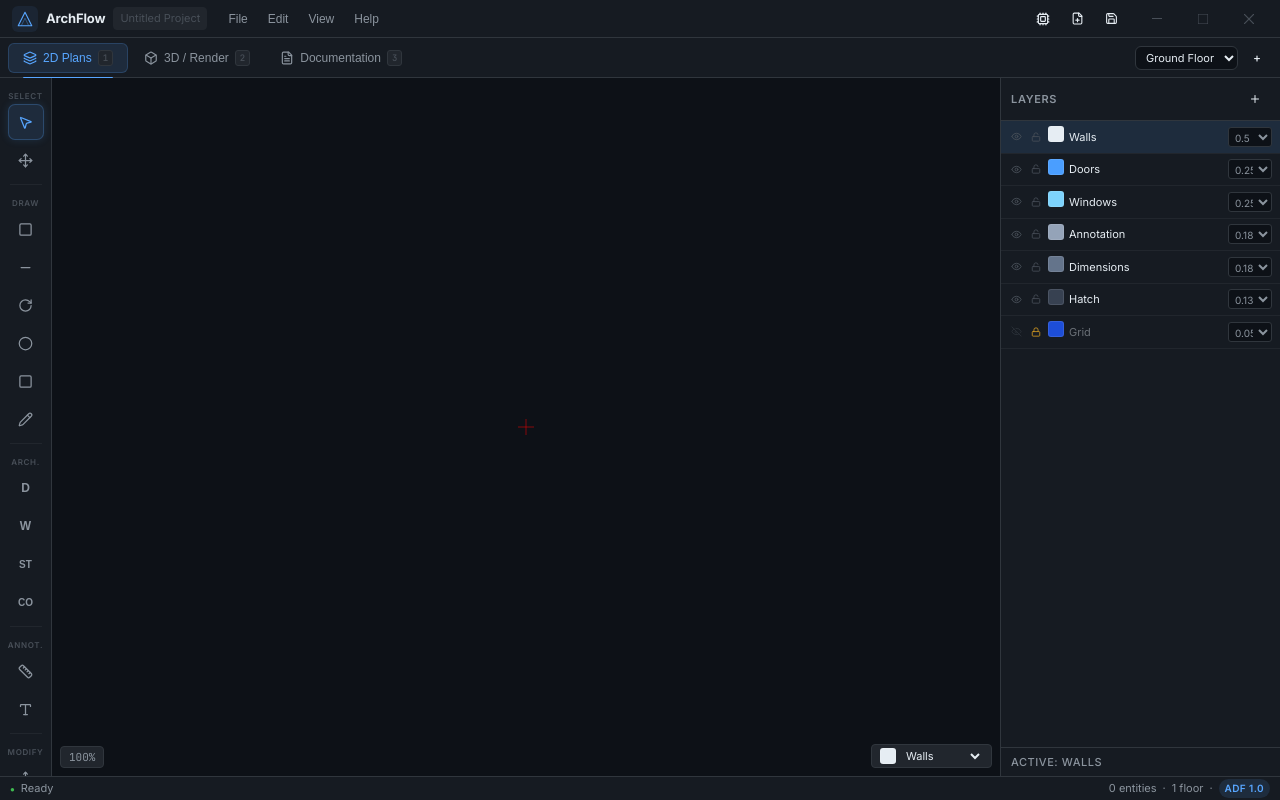
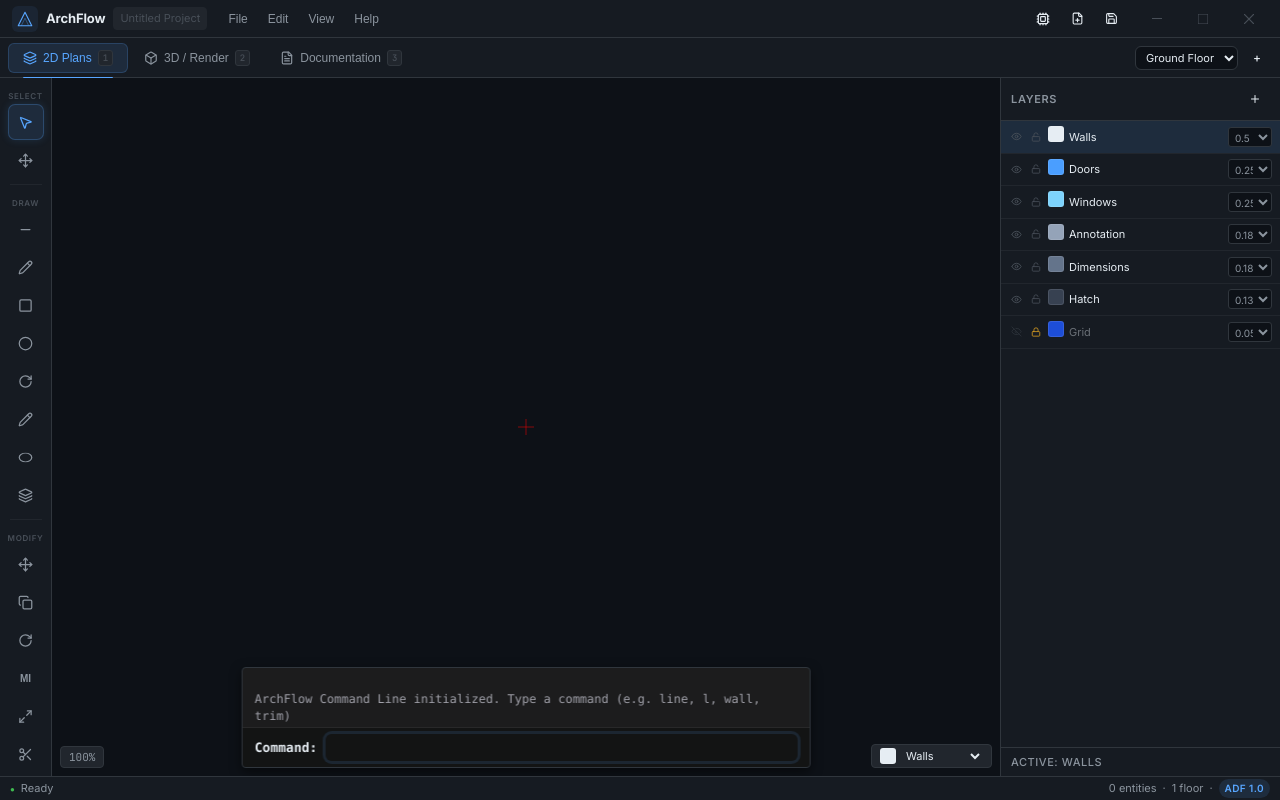
Before and after one commit to somebodyishere-kgp/ARCHITECHTURE, a React (Vite) app: page / in a window 1280 px wide. Built offline with nearby package versions, Linux system fonts and the light colour scheme.

Commit message:
feat: LibreCAD UI Expansion with 50+ tools and AutoCAD command line

```diff
--- a/src/tabs/PlansTab.css
+++ b/src/tabs/PlansTab.css
@@ -64,3 +64,63 @@
   display: flex; align-items: center; gap: 6px;
   font-size: 11px; color: var(--text-primary);
 }
+
+/* ─── AutoCAD Style Command Line ───────────────────────────────────────── */
+.autocad-command-line {
+  position: absolute;
+  bottom: 8px;
+  left: 50%;
+  transform: translateX(-50%);
+  width: 60%;
+  min-width: 400px;
+  max-width: 800px;
+  background: rgba(30,30,30,0.9);
+  border: 1px solid var(--border);
+  border-radius: 4px;
+  display: flex;
+  flex-direction: column;
+  box-shadow: 0 4px 12px rgba(0,0,0,0.5);
+  overflow: hidden;
+  backdrop-filter: blur(8px);
+  z-index: 100;
+}
+
+.command-history {
+  display: flex;
+  flex-direction: column;
+  justify-content: flex-end;
+  padding: 6px 12px 2px;
+  color: #a1a1aa;
+  font-family: 'Consolas', 'Courier New', monospace;
+  font-size: 12px;
+  line-height: 1.4;
+  height: 60px;
+  overflow-y: auto;
+  border-bottom: 1px solid rgba(255,255,255,0.05);
+}
+
+.command-input-row {
+  display: flex;
+  align-items: center;
+  padding: 6px 12px;
+  background: rgba(0,0,0,0.3);
+}
+
+.command-prompt {
+  color: var(--text-primary);
+  font-family: 'Consolas', 'Courier New', monospace;
+  font-size: 13px;
+  font-weight: 600;
+  margin-right: 8px;
+}
+
+.command-input {
+  flex: 1;
+  background: transparent;
+  border: none;
+  outline: none;
+  color: #58a6ff;
+  font-family: 'Consolas', 'Courier New', monospace;
+  font-size: 13px;
+  font-weight: 600;
+}
--- a/src/tabs/PlansTab.tsx
+++ b/src/tabs/PlansTab.tsx
@@ -11,10 +11,10 @@ import './PlansTab.css';
 
 type Tool =
   'select' | 'pan' |
-  'wall' | 'line' | 'arc' | 'circle' | 'polyline' | 'rectangle' |
-  'door' | 'window' | 'stair' | 'column' |
-  'dimension' | 'text' |
-  'move' | 'copy' | 'rotate' | 'offset' | 'trim' | 'extend' | 'mirror';
+  'wall' | 'line' | 'arc' | 'circle' | 'polyline' | 'rectangle' | 'spline' | 'ellipse' | 'hatch' |
+  'door' | 'window' | 'stair' | 'column' | 'slab' | 'roof' |
+  'dimension' | 'dim_align' | 'dim_rad' | 'text' | 'leader' |
+  'move' | 'copy' | 'rotate' | 'offset' | 'trim' | 'extend' | 'mirror' | 'scale' | 'fillet' | 'array' | 'explode';
 
 interface ToolGroup { label: string; tools: ToolDef[]; }
 interface ToolDef  { id: Tool; icon: React.ReactNode; label: string; shortcut?: string; }
@@ -25,28 +25,43 @@ const TOOL_GROUPS: ToolGroup[] = [
     { id: 'pan',    icon: <Move size={15}/>,          label: 'Pan',    shortcut: 'H' },
   ]},
   { label: 'Draw', tools: [
-    { id: 'wall',      icon: <Square size={15}/>,  label: 'Wall',      shortcut: 'W' },
     { id: 'line',      icon: <Minus size={15}/>,   label: 'Line',      shortcut: 'L' },
+    { id: 'polyline',  icon: <Pencil size={15}/>,  label: 'Polyline',  shortcut: 'PL' },
+    { id: 'rectangle', icon: <Square size={15}/>,  label: 'Rectangle', shortcut: 'REC' },
+    { id: 'circle',    icon: <Circle size={15}/>,  label: 'Circle',    shortcut: 'C' },
     { id: 'arc',       icon: <RotateCw size={15}/>,label: 'Arc',       shortcut: 'A' },
-    { id: 'circle',    icon: <Circle size={15}/>,  label: 'Circle',    shortcut: 'C' },
-    { id: 'rectangle', icon: <Square size={15}/>,  label: 'Rectangle', shortcut: 'R' },
-    { id: 'polyline',  icon: <Pencil size={15}/>,  label: 'Polyline',  shortcut: 'P' },
+    { id: 'spline',    icon: <Pencil size={15}/>,  label: 'Spline',    shortcut: 'SPL' },
+    { id: 'ellipse',   icon: <Circle size={15} style={{transform:'scaleY(0.7)'}}/>, label: 'Ellipse', shortcut: 'EL' },
+    { id: 'hatch',     icon: <LayersIcon size={15}/>, label: 'Hatch', shortcut: 'H' },
+  ]},
+  { label: 'Modify', tools: [
+    { id: 'move',    icon: <Move size={15}/>,      label: 'Move',     shortcut: 'M' },
+    { id: 'copy',    icon: <Copy size={15}/>,      label: 'Copy',     shortcut: 'CO' },
+    { id: 'rotate',  icon: <RotateCw size={15}/>,  label: 'Rotate',   shortcut: 'RO' },
+    { id: 'mirror',  icon: <span style={{fontSize:10,fontWeight:700}}>MI</span>, label: 'Mirror', shortcut: 'MI' },
+    { id: 'scale',   icon: <Maximize2 size={15}/>, label: 'Scale',    shortcut: 'SC' },
+    { id: 'trim',    icon: <Scissors size={15}/>,  label: 'Trim',     shortcut: 'TR' },
+    { id: 'extend',  icon: <span style={{fontSize:10,fontWeight:700}}>EX</span>, label: 'Extend', shortcut: 'EX' },
+    { id: 'offset',  icon: <span style={{fontSize:10,fontWeight:700}}>O</span>,  label: 'Offset', shortcut: 'O' },
+    { id: 'fillet',  icon: <span style={{fontSize:10,fontWeight:700}}>F</span>,  label: 'Fillet', shortcut: 'F' },
+    { id: 'array',   icon: <span style={{fontSize:10,fontWeight:700}}>AR</span>, label: 'Array',  shortcut: 'AR' },
+    { id: 'explode', icon: <span style={{fontSize:10,fontWeight:700}}>X</span>,  label: 'Explode',shortcut: 'X' },
   ]},
   { label: 'Arch.', tools: [
+    { id: 'wall',   icon: <Square size={15}/>, label: 'Wall',   shortcut: 'W' },
     { id: 'door',   icon: <span style={{fontSize:12,fontWeight:700}}>D</span>, label: 'Door',   shortcut: 'O' },
     { id: 'window', icon: <span style={{fontSize:12,fontWeight:700}}>W</span>, label: 'Window', shortcut: 'I' },
     { id: 'stair',  icon: <span style={{fontSize:10,fontWeight:700}}>ST</span>, label: 'Stair' },
     { id: 'column', icon: <span style={{fontSize:10,fontWeight:700}}>CO</span>, label: 'Column' },
+    { id: 'slab',   icon: <Square size={15} style={{transform:'scaleY(0.2)'}}/>, label: 'Slab/Floor' },
+    { id: 'roof',   icon: <span style={{fontSize:10,fontWeight:700}}>RF</span>, label: 'Roof' },
   ]},
   { label: 'Annot.', tools: [
-    { id: 'dimension', icon: <Ruler size={15}/>, label: 'Dimension', shortcut: 'N' },
+    { id: 'dimension', icon: <Ruler size={15}/>, label: 'Linear Dim', shortcut: 'DLI' },
+    { id: 'dim_align', icon: <Ruler size={15} style={{transform:'rotate(-15deg)'}}/>, label: 'Aligned', shortcut: 'DAL' },
+    { id: 'dim_rad',   icon: <Circle size={15}/>, label: 'Radius', shortcut: 'DRA' },
     { id: 'text',      icon: <Type size={15}/>,  label: 'Text',      shortcut: 'T' },
-  ]},
-  { label: 'Modify', tools: [
-    { id: 'move',   icon: <Move size={15}/>,      label: 'Move',   shortcut: 'M' },
-    { id: 'copy',   icon: <Copy size={15}/>,      label: 'Copy',   shortcut: 'CO' },
-    { id: 'rotate', icon: <RotateCw size={15}/>,  label: 'Rotate', shortcut: 'RO' },
-    { id: 'trim',   icon: <Scissors size={15}/>,  label: 'Trim',   shortcut: 'TR' },
+    { id: 'leader',    icon: <span style={{fontSize:10,fontWeight:700}}>LE</span>, label: 'Leader', shortcut: 'LE' },
   ]},
 ];
 
@@ -80,6 +95,10 @@ export default function PlansTab({ floor, layers, onFloorChange, onLayersChange,
   const [wallHeight, setWallHeight]     = useState(3000);
   const [selectedIds, setSelectedIds]   = useState<string[]>([]);
   const [zoom, setZoom]                 = useState(100); // percentage
+
+  // AutoCAD style command line state
+  const [commandText, setCommandText]   = useState('');
+  const [commandHistory, setCommandHistory] = useState<string[]>(['ArchFlow Command Line initialized. Type a command (e.g. line, l, wall, trim)']);
 
   // Convert screen → world coordinates (mm)
   const screenToWorld = useCallback((sx: number, sy: number, t: Transform): DrawingPoint => {
@@ -520,6 +539,40 @@ export default function PlansTab({ floor, layers, onFloorChange, onLayersChange,
     } catch (err) { onStatusChange(`DXF export error: ${err}`); }
   };
 
+  const handleCommandSubmit = (e: React.KeyboardEvent<HTMLInputElement>) => {
+    if (e.key === 'Enter' && commandText.trim()) {
+      const cmd = commandText.trim().toLowerCase();
+      setCommandHistory(prev => [...prev.slice(-4), `Command: ${cmd}`]);
+
+      const toolMap: Record<string, Tool> = {
+        'l': 'line', 'line': 'line',
+        'w': 'wall', 'wall': 'wall',
+        'c': 'circle', 'circle': 'circle',
+        'a': 'arc', 'arc': 'arc',
+        'm': 'move', 'move': 'move',
+        'co': 'copy', 'cp': 'copy', 'copy': 'copy',
+        'ro': 'rotate', 'rotate': 'rotate',
+        'tr': 'trim', 'trim': 'trim',
+        'ex': 'extend', 'extend': 'extend',
+        'o': 'offset', 'offset': 'offset',
+        'rect': 'rectangle', 'rec': 'rectangle', 'rectangle': 'rectangle',
+        'pl': 'polyline', 'polyline': 'polyline',
+        't': 'text', 'text': 'text',
+        'd': 'dimension', 'dim': 'dimension', 'dimension': 'dimension',
+        'door': 'door', 'window': 'window'
+      };
+
+      if (toolMap[cmd]) {
+        setActiveTool(toolMap[cmd]);
+        setDrawStart(null);
+        setCommandHistory(prev => [...prev.slice(-4), `Switched to tool: ${toolMap[cmd]}`]);
+      } else {
+        setCommandHistory(prev => [...prev.slice(-4), `Unknown command: ${cmd}. Available: line, wall, circle, move, copy, trim, etc.`]);
+      }
+      setCommandText('');
+    }
+  };
+
   return (
     <div className="plans-tab" tabIndex={0} onKeyDown={handleKeyDown} style={{ outline: 'none' }}>
       {/* Left toolbar */}
@@ -611,6 +664,28 @@ export default function PlansTab({ floor, layers, onFloorChange, onLayersChange,
             {layers.filter(l=>!l.locked).map(l => <option key={l.name} value={l.name}>{l.name}</option>)}
           </select>
         </div>
+
+        {/* AutoCAD-style Command Line */}
+        <div className="autocad-command-line">
+          <div className="command-history">
+            {commandHistory.map((line, i) => (
+              <div key={i} className="command-line-text">{line}</div>
+            ))}
+          </div>
+          <div className="command-input-row">
+            <span className="command-prompt">Command:</span>
+            <input
+              type="text"
+              className="command-input"
+              value={commandText}
+              onChange={e => setCommandText(e.target.value)}
+              onKeyDown={handleCommandSubmit}
+              autoComplete="off"
+              spellCheck="false"
+              autoFocus
+            />
+          </div>
+        </div>
       </div>
 
       {/* Right panel: Layer Manager */}
```
